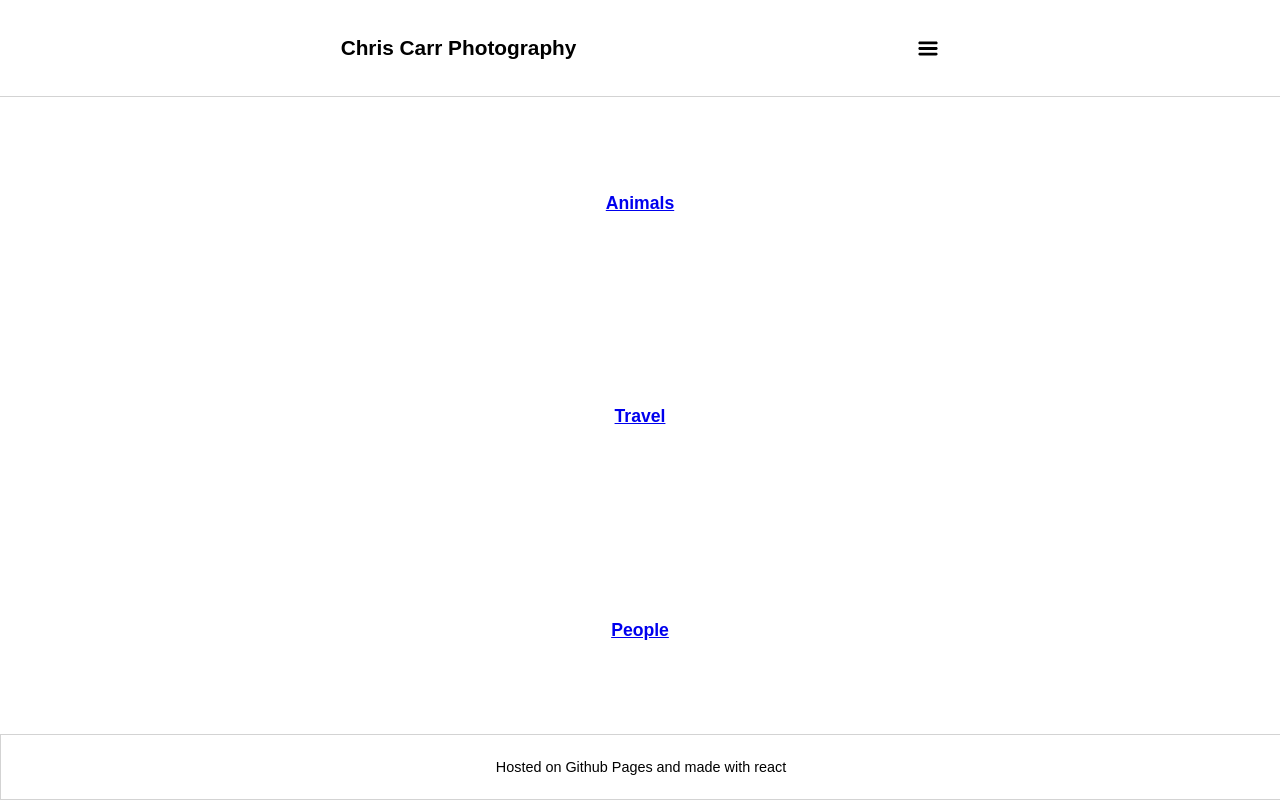
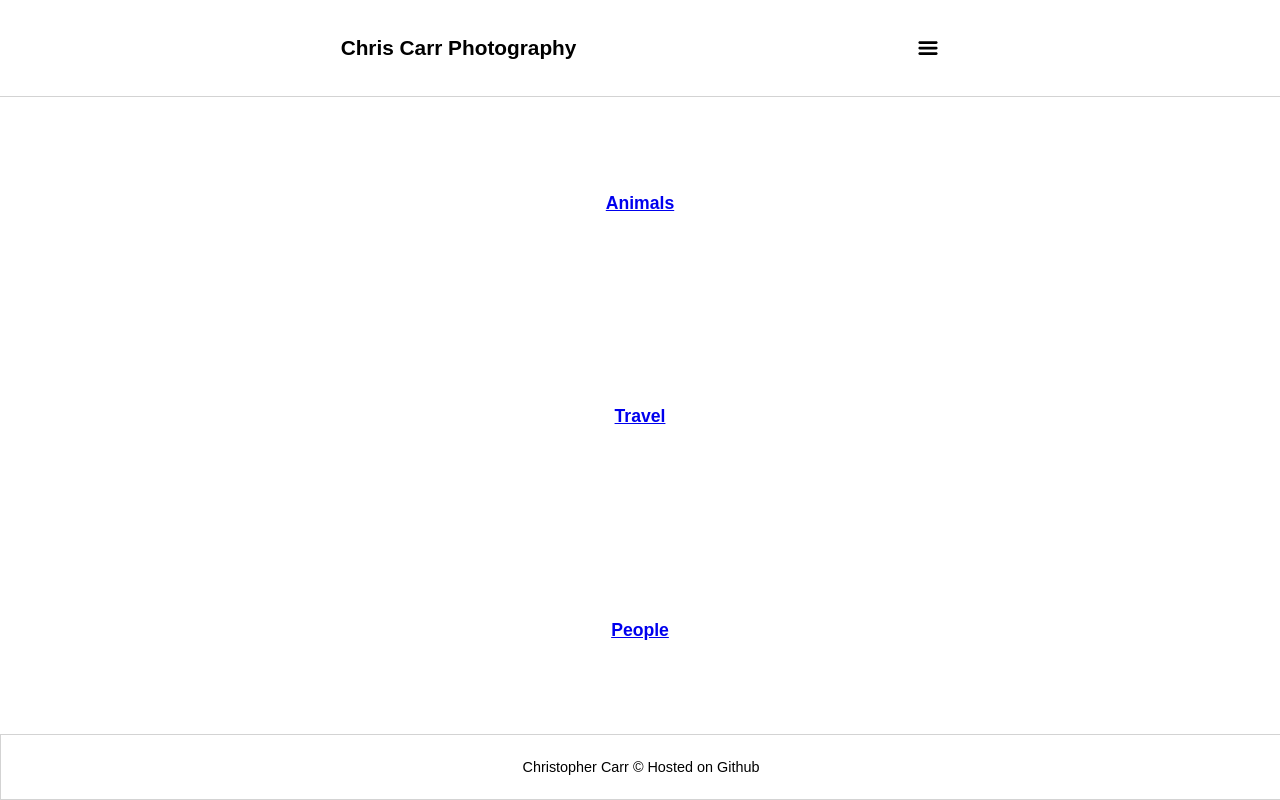
Before and after one commit to christocarr/photo-gallery, a React (Create React App) app: page / in a window 1280 px wide. Built offline with nearby package versions, Linux system fonts and the light colour scheme.

Commit message:
Fix wording

```diff
--- a/src/Components/Footer.js
+++ b/src/Components/Footer.js
@@ -2,7 +2,7 @@ import React from 'react';
 
 const Footer = () => (
   <div className="footer">
-    <p>Hosted on Github Pages and made with react</p>
+    <p>Christopher Carr © Hosted on Github</p>
   </div>
 );
 
--- a/src/Components/Header.js
+++ b/src/Components/Header.js
@@ -5,7 +5,7 @@ import MenuIcon from '../images/menu.svg'
 const Header = () => (
   <div className="header">
     <h1>Chris Carr Photography</h1>
-    <img src={MenuIcon} height="25px" className="menu-icon" alt="menu icon"/>
+    <img src={MenuIcon} className="menu-icon" alt="menu icon"/>
     <Navigation />
   </div>
 );
```
